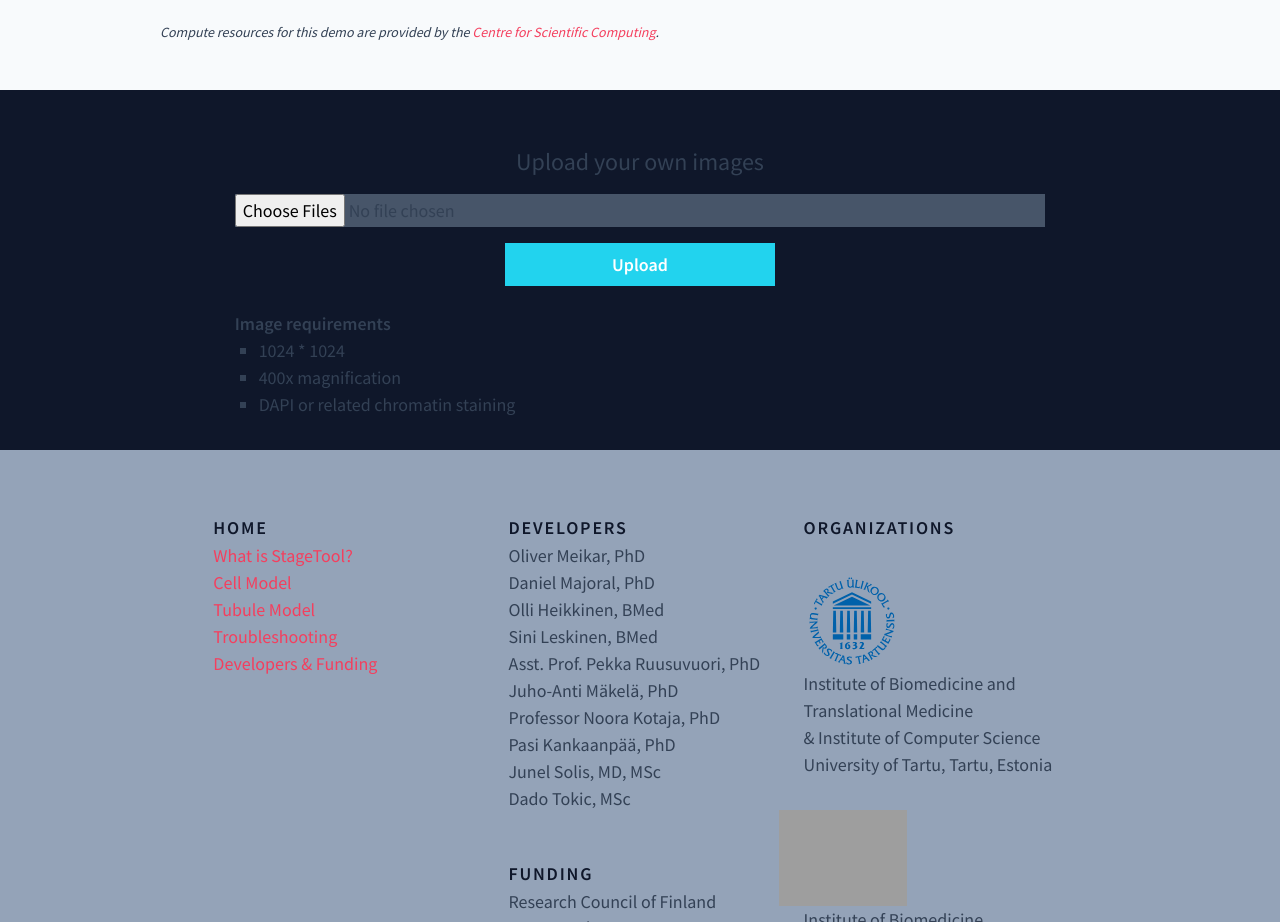
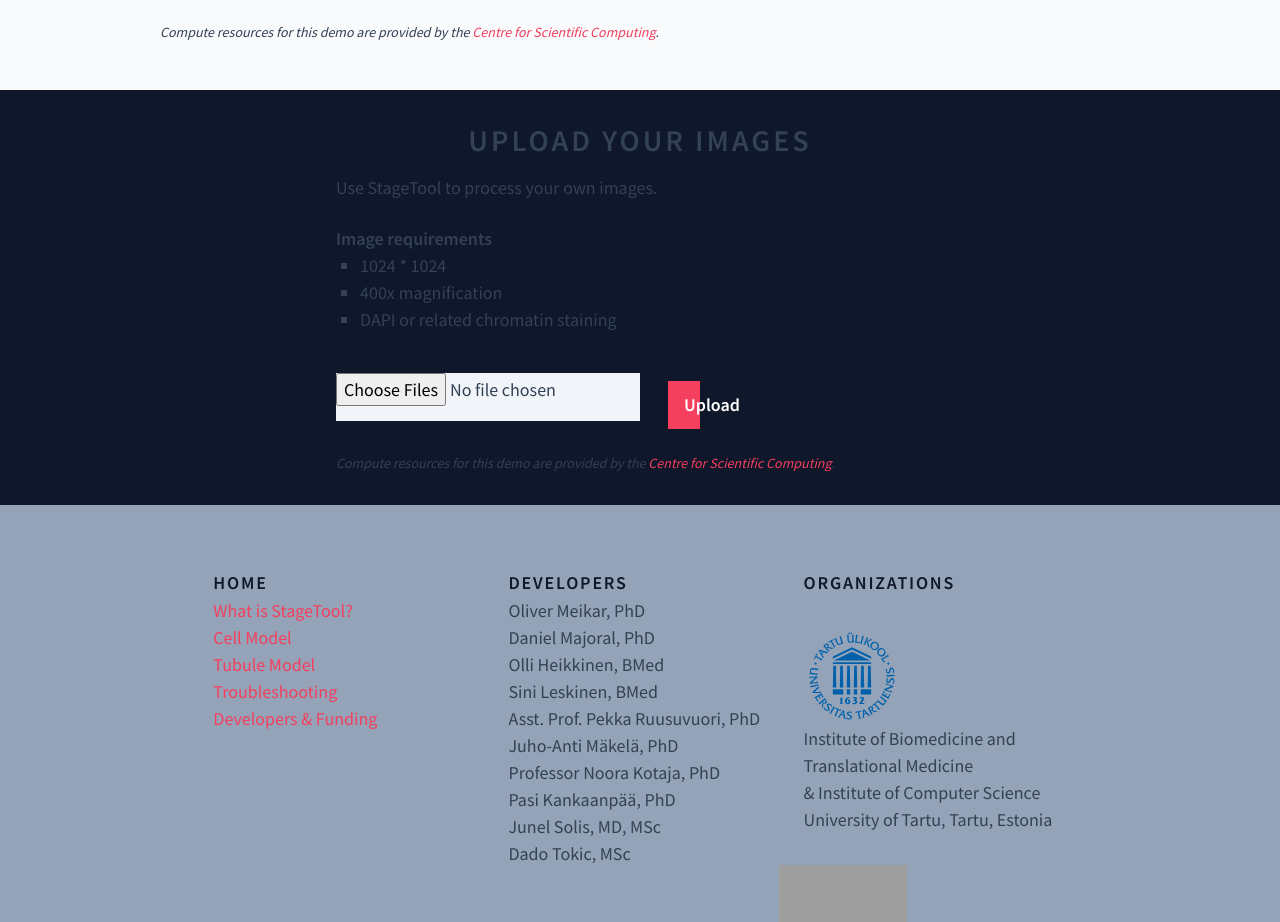
Before and after one commit to Turku-BioImaging/stagetool-ui, a Vue app: page / in a window 1280 px wide. Shown: the part 2792-3714 px from the top of the page. Built offline with nearby package versions, Linux system fonts and the light colour scheme; grey boxes are pictures that could not be loaded.

Commit message:
update image uploader styling

```diff
--- a/src/components/ImageUploader.vue
+++ b/src/components/ImageUploader.vue
@@ -1,11 +1,9 @@
 <template>
   <section class="upload-container">
-    <div class="mt-6">
-      <h2>Upload your own images</h2>
-      <input type="file" accept="image/tiff, image/png" multiple @change="handleFileChange" /><br />
-      <div class="text-center">
-        <button :disabled="!uploadButtonEnabled" @click="handleUpload">Upload</button>
-      </div>
+    <div class="container mx-auto">
+      <div class="content-div">
+        <h2>Upload your images</h2>
+        <p>Use StageTool to process your own images.</p>
         <div class="info-div">
           <p>
             <span class="font-semibold">Image requirements</span>
@@ -16,6 +14,23 @@
             <li>400x magnification</li>
             <li>DAPI or related chromatin staining</li>
           </ul>
+        </div>
+
+        <div class="file-input">
+          <input
+            type="file"
+            accept="image/tiff, image/png"
+            multiple
+            @change="handleFileChange"
+          /><br />
+          <div class="text-center">
+            <button :disabled="!uploadButtonEnabled" @click="handleUpload">Upload</button>
+          </div>
+        </div>
+        <p class="mt-6 text-sm italic">
+          Compute resources for this demo are provided by the
+          <a href="https://csc.fi/en/" target="_blank">Centre for Scientific Computing</a>.
+        </p>
       </div>
     </div>
   </section>
@@ -71,4 +86,34 @@ export default {
 }
 </script>
 
-<style scoped></style>
+<style scoped lang="scss">
+section.upload-container {
+  @apply py-12;
+
+  div.content-div {
+    h2 {
+      @apply font-semibold text-3xl uppercase tracking-widest;
+    }
+    @screen lg {
+      @apply w-3/4 mx-auto;
+    }
+
+    div.file-input {
+      @apply flex items-center mt-8;
+    }
+
+    input {
+      @apply bg-slate-100 w-full;
+      height: 3rem;
+      @screen lg {
+        @apply w-1/2;
+      }
+    }
+
+    button {
+      @apply text-center font-semibold bg-rose-500 text-white px-4;
+      height: 3rem;
+    }
+  }
+}
+</style>
```
Lines whose indentation alone changed are shown as unchanged.
